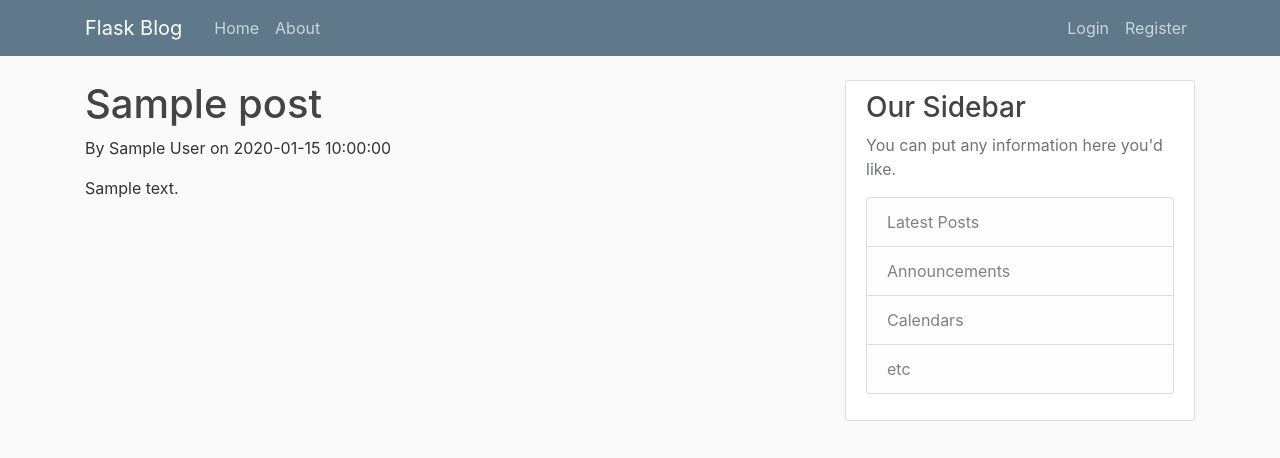
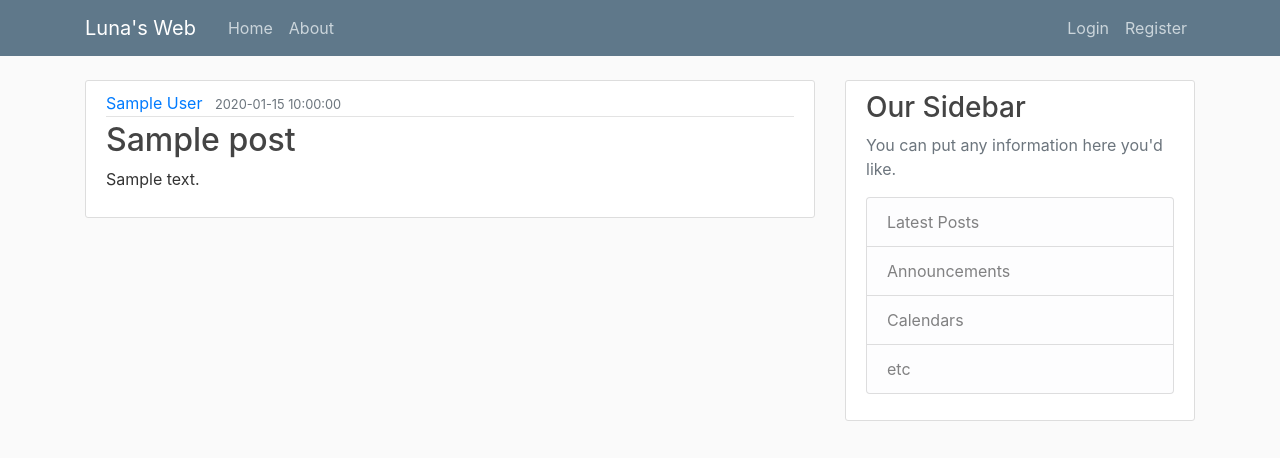
Before and after one commit to JosukeCrazyDiamond/lunaWeb, a Flask app: template templates/home.html in a window 1280 px wide. Shown: the top 458 px of the page. Run offline with Flask 2, Linux system fonts and the light colour scheme; the template is opened without the code that fills it: most values are stand-ins (such as "Sample title", 1, 10 or a date in 2020); some libraries are stand-ins or nearby versions.

Commit message:
better layout

```diff
--- a/templates/home.html
+++ b/templates/home.html
@@ -2,9 +2,16 @@
 
 {% block content %}
   {% for post in posts %}
-     <h1>{{ post.title }}</h1>
-     <p>By {{ post.author }} on {{post.date}}</p>
-     <p>{{ post.content }}</p>
+       <article class="media content-section">
+          <div class="media-body">
+            <div class="article-metadata">
+              <a class="mr-2" href="#">{{ post.author }}</a>
+              <small class="text-muted">{{ post.date_posted }}</small>
+            </div>
+            <h2><a class="article-title" href="#">{{ post.title }}</a></h2>
+            <p class="article-content">{{ post.content }}</p>
+          </div>
+        </article>
   {% endfor %}
 
 {% endblock content %}
--- a/templates/layout.html
+++ b/templates/layout.html
@@ -17,7 +17,7 @@
     <header class="site-header">
       <nav class="navbar navbar-expand-md navbar-dark bg-steel fixed-top">
         <div class="container">
-          <a class="navbar-brand mr-4" href="/">Flask Blog</a>
+          <a class="navbar-brand mr-4" href="/">Luna's Web</a>
           <button class="navbar-toggler" type="button" data-toggle="collapse" data-target="#navbarToggle" aria-controls="navbarToggle" aria-expanded="false" aria-label="Toggle navigation">
             <span class="navbar-toggler-icon"></span>
           </button>
```
